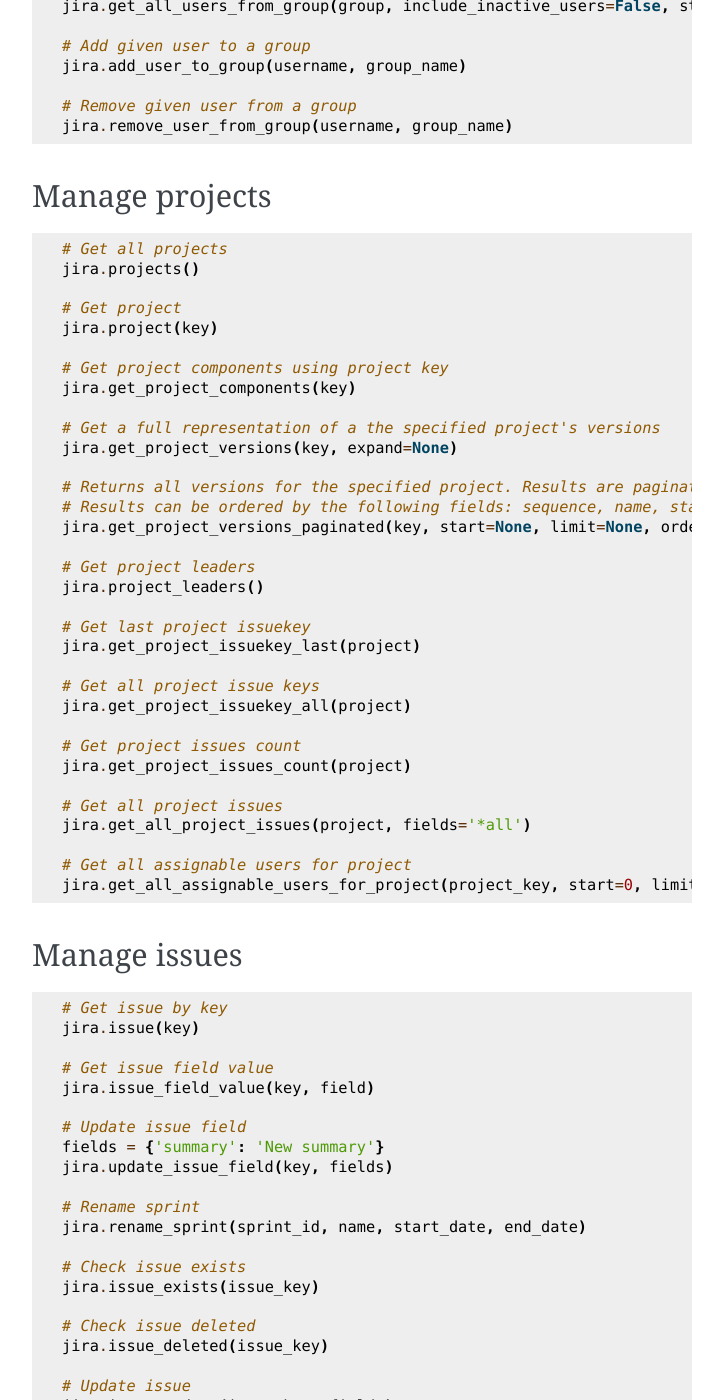
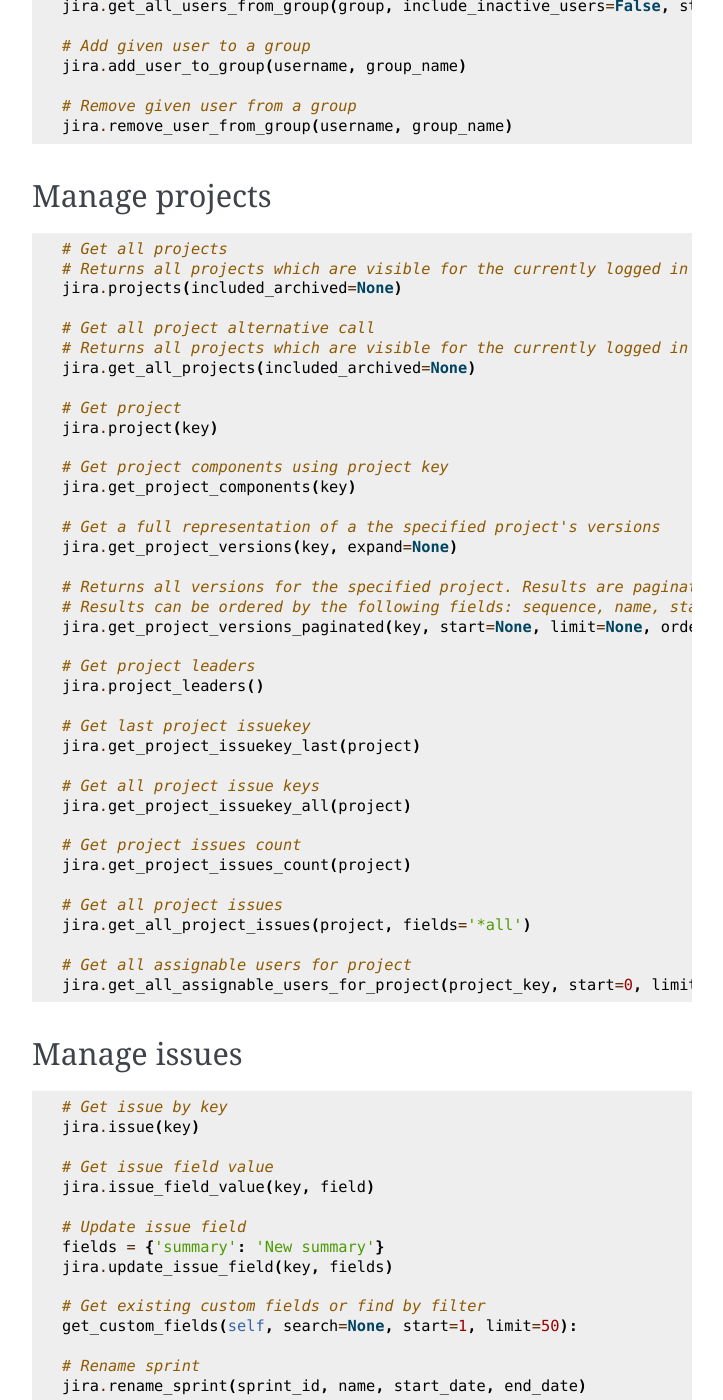
Before and after one commit to atlassian-api/atlassian-python-api, a Sphinx documentation site: the page built from docs/jira.rst, in a window 1280 px wide and 1400 px high, scrolled down 1371 px. Shown: the whole window, without its empty margins (388-1111 px from the left). Built offline with Sphinx 7.4.7, drawn with Linux system fonts in a browser that asks for light colours; pages that are not in the unit, such as notebooks, are missing from menus.

Commit message:
Add docs

```diff
--- a/docs/jira.rst
+++ b/docs/jira.rst
@@ -80,7 +80,12 @@
 .. code-block:: python
 
     # Get all projects
-    jira.projects()
+    # Returns all projects which are visible for the currently logged in user.
+    jira.projects(included_archived=None)
+
+    # Get all project alternative call
+    # Returns all projects which are visible for the currently logged in user.
+    jira.get_all_projects(included_archived=None)
 
     # Get project
     jira.project(key)
@@ -127,6 +132,9 @@
     # Update issue field
     fields = {'summary': 'New summary'}
     jira.update_issue_field(key, fields)
+
+    # Get existing custom fields or find by filter
+    get_custom_fields(self, search=None, start=1, limit=50):
 
     # Rename sprint
     jira.rename_sprint(sprint_id, name, start_date, end_date)
```
Also changed, not shown: 1 other file.
